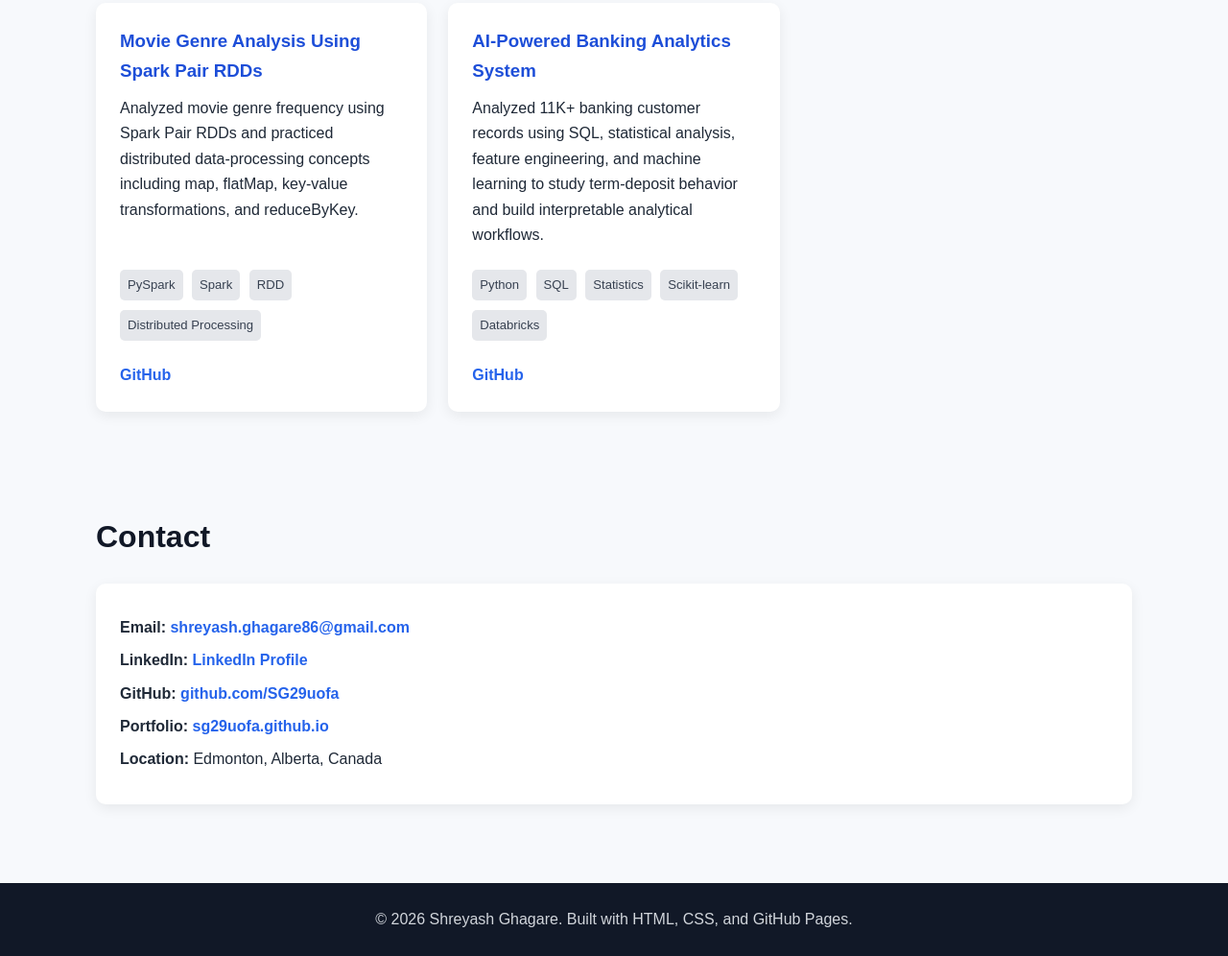
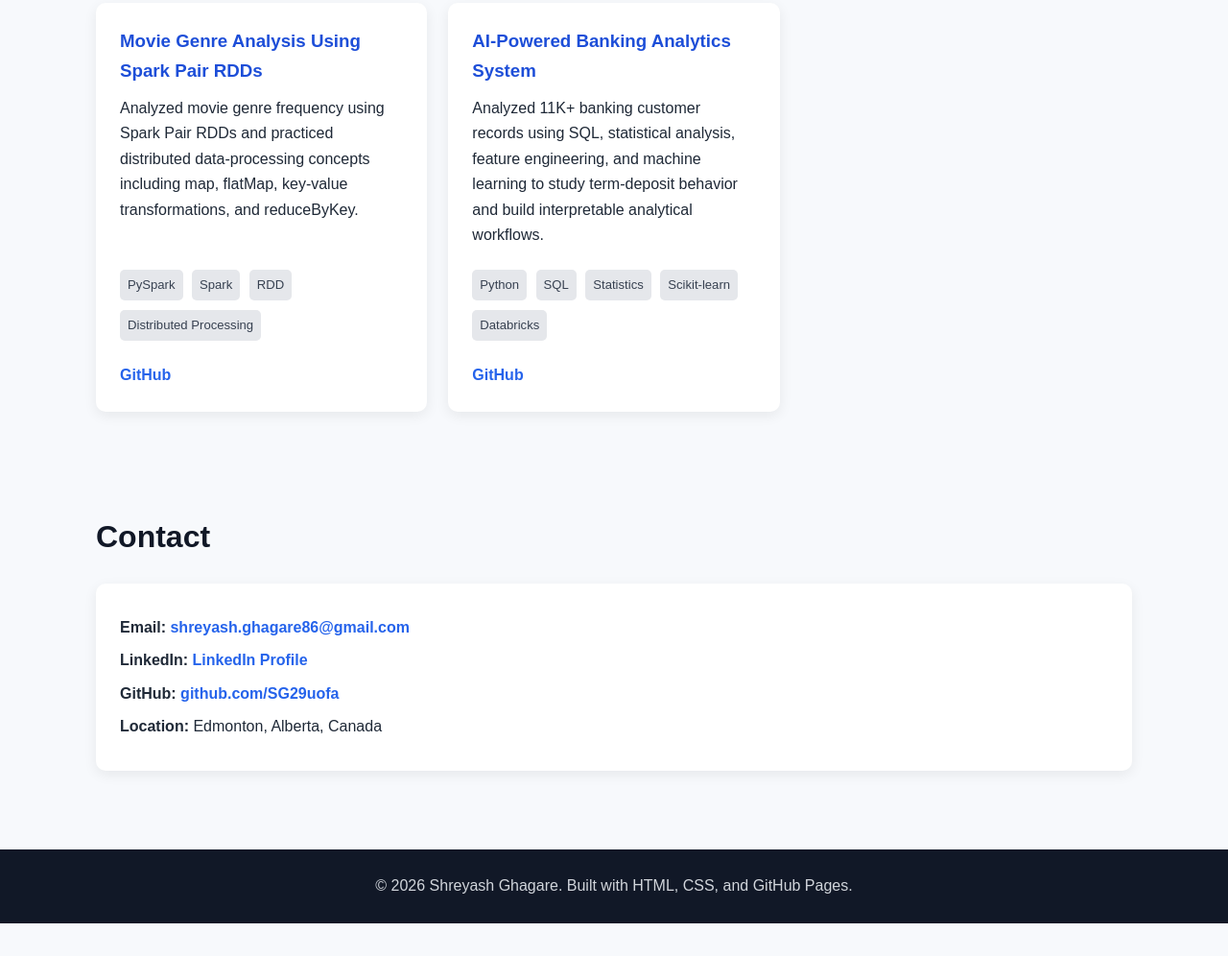
Before and after one commit to SG29uofa/SG29uofa.github.io, a plain HTML site: page index.html in a window 1280 px wide. Shown: the part 3071-4067 px from the top of the page at 96% size. After the commit the page ends 4033 px from the top, so only its background shows below. Drawn offline with Linux system fonts and the light colour scheme.

Commit message:
Update index.html

```diff
--- a/index.html
+++ b/index.html
@@ -716,14 +716,6 @@
       </p>
 
       <p>
-        <strong>Portfolio:</strong>
-        <a href="https://sg29uofa.github.io/"
-           target="_blank">
-          sg29uofa.github.io
-        </a>
-      </p>
-
-      <p>
         <strong>Location:</strong>
         Edmonton, Alberta, Canada
       </p>
```
